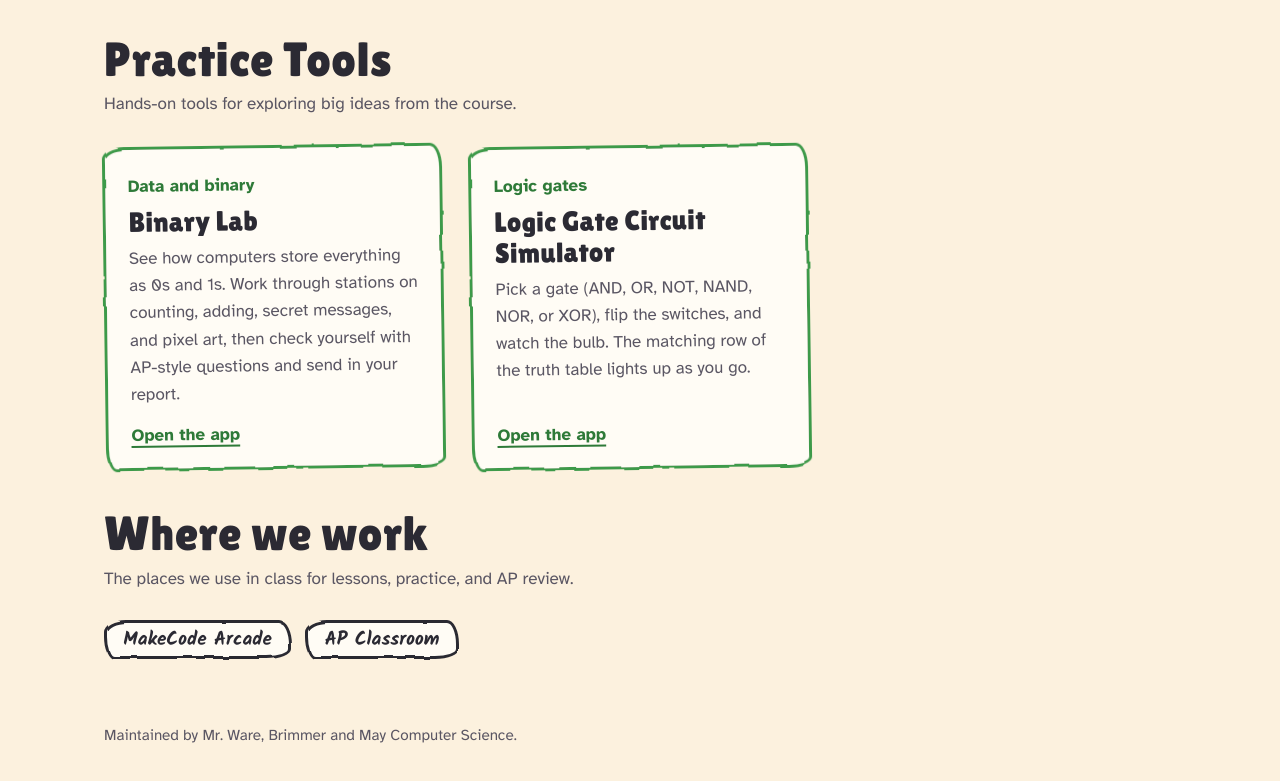
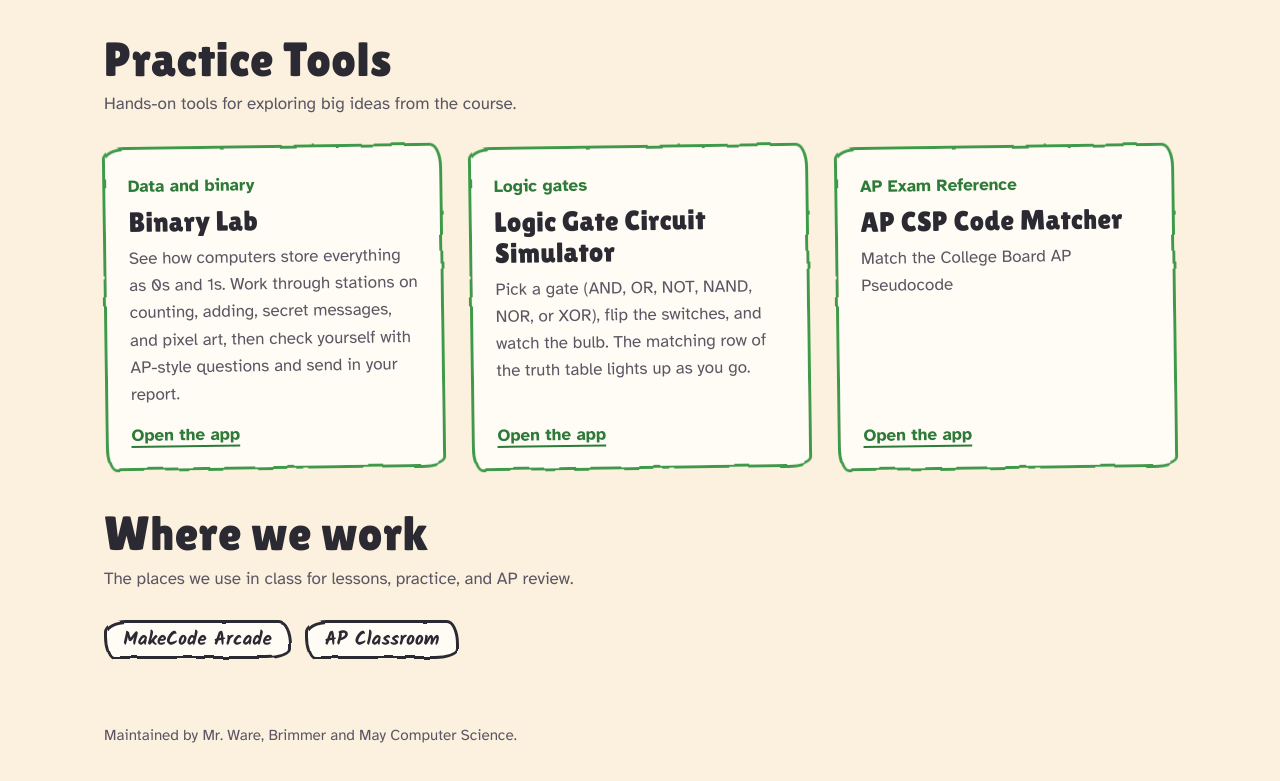
Before and after one commit to brimmer-tech/ap-csp, a plain HTML site: page index.html in a window 1280 px wide. Shown: the part 804-1585 px from the top of the page. Drawn offline with Linux system fonts and the light colour scheme.

Commit message:
Add link to AP CSP Code Matcher

```diff
--- a/index.html
+++ b/index.html
@@ -193,6 +193,14 @@
             <p>Pick a gate (AND, OR, NOT, NAND, NOR, or XOR), flip the switches, and watch the bulb. The matching row of the truth table lights up as you go.</p>
             <span class="go">Open the app</span>
           </a>
+           <a class="card sketch" href="https://brimmer-tech.github.io/ap-csp/ap_csp_code_matcher.html">
+            <span class="tag">AP Exam Reference</span>
+            <h3>AP CSP Code Matcher</h3>
+            <p>Match the College Board AP Pseudocode </p>
+            <span class="go">Open the app</span>
+          </a>
+
+
         </div>
       </section>
 
```
